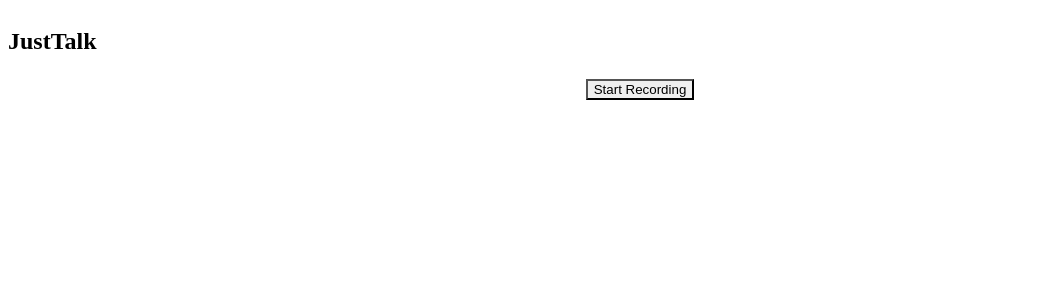
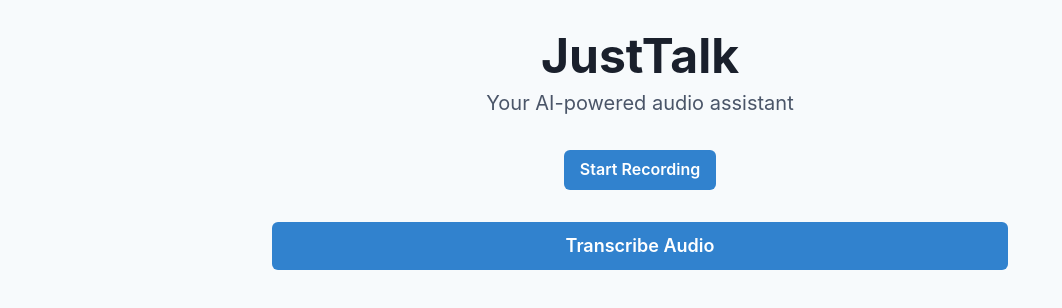
Before and after one commit to rodneyg/JustTalkReact, a React (Vite) app: page / in a window 1280 px wide. Shown: the top 308 px of the page, without its empty margins (0-1062 px from the left). Built offline with nearby package versions, Linux system fonts and the light colour scheme.

Commit message:
Update layout to ChakraUI

```diff
--- a/src/app/App.tsx
+++ b/src/app/App.tsx
@@ -1,11 +1,20 @@
+// src/app/app.tsx
 import React from "react";
+import { ChakraProvider, extendTheme } from "@chakra-ui/react";
 import Home from "./Home";
+import Layout from "../components/Layout";
+
+const theme = extendTheme({
+  // Add any custom theme configurations here
+});
 
 const App: React.FC = () => {
   return (
-    <div className="App">
-      <Home />
-    </div>
+    <ChakraProvider theme={theme}>
+      <Layout>
+        <Home />
+      </Layout>
+    </ChakraProvider>
   );
 };
 
--- a/src/app/Home.tsx
+++ b/src/app/Home.tsx
@@ -1,9 +1,10 @@
 // src/app/Home.tsx
 import React, { useState } from "react";
-import { VStack, Heading, useToast } from "@chakra-ui/react";
+import { VStack, Heading, Text, useToast, Box } from "@chakra-ui/react";
 import AudioRecorder from "../features/audioRecording/components/AudioRecorder";
 import ErrorMessage from "../components/ErrorMessage";
 import LoadingSpinner from "../components/LoadingSpinner";
+import Button from "../components/Button";
 
 const Home: React.FC = () => {
   const [isLoading, setIsLoading] = useState(false);
@@ -31,8 +32,15 @@
   };
 
   return (
-    <VStack spacing={4} align="stretch">
-      <Heading>JustTalk</Heading>
+    <VStack spacing={8} align="stretch">
+      <Box textAlign="center">
+        <Heading as="h1" size="2xl" mb={2}>
+          JustTalk
+        </Heading>
+        <Text fontSize="xl" color="gray.600">
+          Your AI-powered audio assistant
+        </Text>
+      </Box>
       {error && <ErrorMessage title="Error" description={error} />}
       {isLoading ? (
         <LoadingSpinner />
@@ -42,6 +50,9 @@
           onError={handleRecordingError}
         />
       )}
+      <Button colorScheme="blue" size="lg" width="full">
+        Transcribe Audio
+      </Button>
     </VStack>
   );
 };
```
